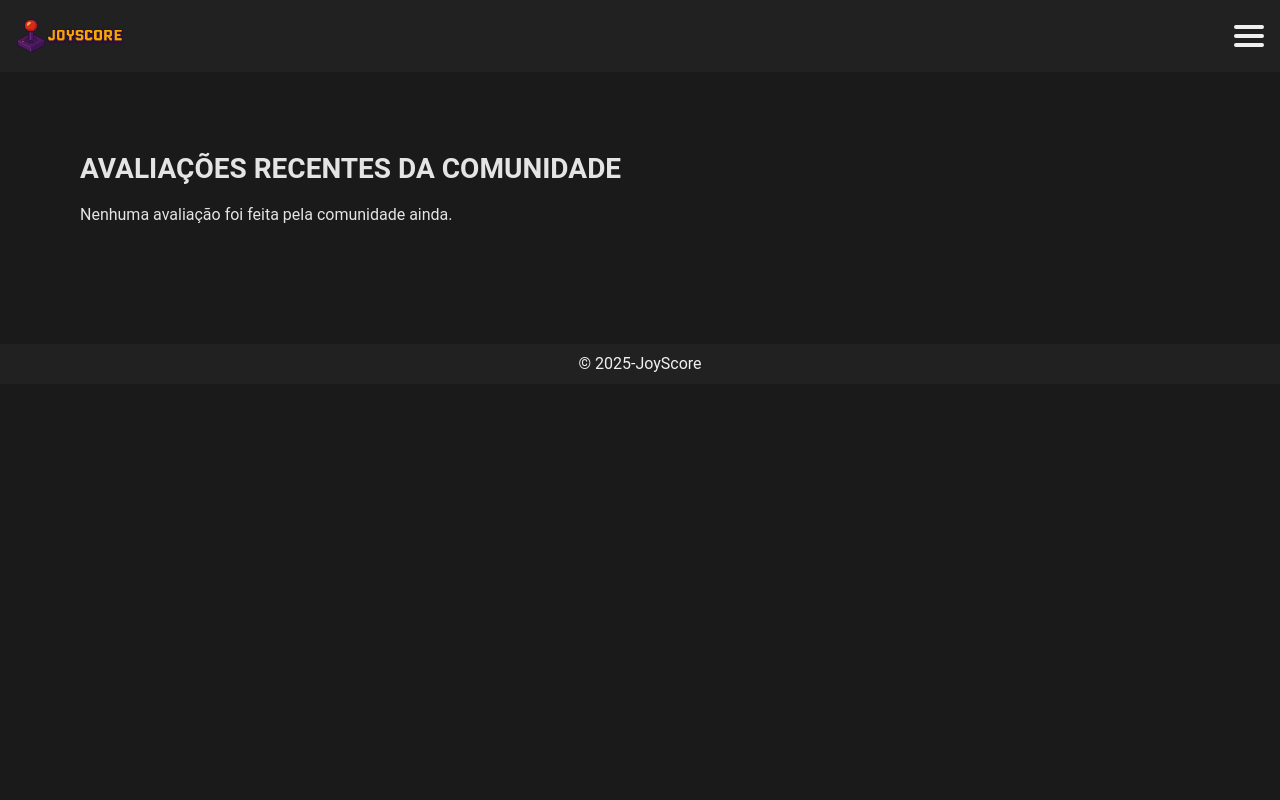
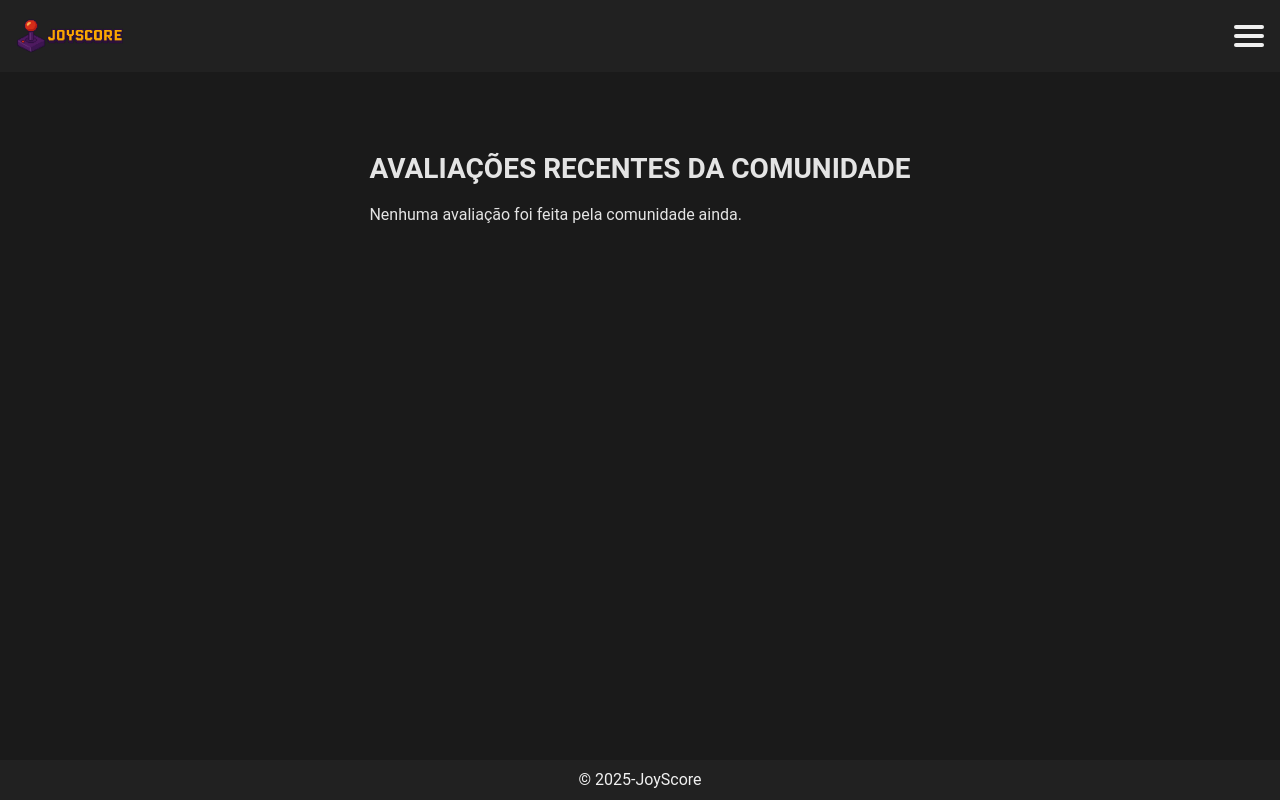
Before and after one commit to Lucascbayma/JoyScore, a Django app: page /comunidade/ in a window 1280 px wide. Run offline with Django 4.2, Linux system fonts and the light colour scheme; the visitor is signed in with stand-in values (Sample User, id 1); data comes from the database, SQL or seed files in the repository; data that the repository does not hold is empty.

Commit message:
Ajeitando footer de todas as paginas do site

```diff
--- a/jogos/static/jogos/css/style.css
+++ b/jogos/static/jogos/css/style.css
@@ -3,6 +3,8 @@
     margin: 0;
     padding: 0;
 }
+
+/* ⬇️ --- ALTERAÇÃO AQUI --- ⬇️ */
 html,Body {
     background-color: #1a1a1a;
     color: #f0f0f0;
@@ -13,7 +15,14 @@ html,Body {
     margin: 0 !important;
     padding: 0 !important;
     overflow-x: hidden !important;
+
+    /* Faz o body ocupar 100% da altura da tela */
+    min-height: 100vh;
+    /* Ativa o layout flexbox em coluna */
+    display: flex;
+    flex-direction: column;
 }
+/* ⬆️ --- FIM DA ALTERAÇÃO --- ⬆️ */
 
 .header {
   display: flex;
@@ -92,12 +101,18 @@ html,Body {
 #menu-toggle:checked + .hamburger + .menu {
   display: block;
 }
+
+/* ⬇️ --- ALTERAÇÃO AQUI --- ⬇️ */
 .main-content {
     max-width: 1200px;
     margin: 20px auto;
     padding: 20px;
     box-sizing: border-box;
+
+    /* Diz ao 'main' para crescer e ocupar o espaço vazio */
+    flex-grow: 1;
 }
+/* ⬆️ --- FIM DA ALTERAÇÃO --- ⬆️ */
 
 .content-section {
     margin-bottom: 40px;
@@ -190,14 +205,21 @@ html,Body {
     color: #aaa;
 }
 
+/* ⬇️ --- ALTERAÇÃO AQUI --- ⬇️ */
 footer {
     background-color: #212121;
     padding: 10px;
     text-align: center;
     color: #f0f0f0;
     height: 40px;
-    margin-top: 20px;
+
+    /* Impede que o footer encolha */
+    flex-shrink: 0;
+
+    /* 'auto' joga o footer para o fim do espaço flexível */
+    margin-top: auto;
 }
+/* ⬆️ --- FIM DA ALTERAÇÃO --- ⬆️ */
 
 
 .right-section {
@@ -387,7 +409,7 @@ textarea {
 }
 
 /* =================================================== */
-/* ⬇️ --- ESTILOS DAS MENSAGENS DE FEEDBACK --- ⬇️ */
+/* ESTILOS DAS MENSAGENS DE FEEDBACK */
 /* =================================================== */
 
 .messages-container {
@@ -451,7 +473,7 @@ textarea {
 
 
 /* =================================================== */
-/* ⬇️ --- Avatar no Header (Home) --- ⬇️ */
+/* Avatar no Header (Home) */
 /* =================================================== */
 .header-avatar-link {
     display: block;
@@ -461,7 +483,6 @@ textarea {
     border: 2px solid #6a1b9a; /* Cor de destaque */
     overflow: hidden;
     transition: transform 0.2s ease, border-color 0.2s ease;
-    /* Adicionado para garantir que não seja "arrastável" */
     -webkit-user-select: none;
     user-select: none;
 }
--- a/templates/base.html
+++ b/templates/base.html
@@ -56,6 +56,7 @@
                     {% endif %}
                 </a>
             {% endif %}
+
             <input type="checkbox" id="menu-toggle" hidden>
             <label for="menu-toggle" class="hamburger">
                 <div></div>
@@ -87,6 +88,7 @@
                 {% endfor %}
             </div>
         {% endif %}
+
         {% block content %}
         {% endblock %}
     </main>
```
